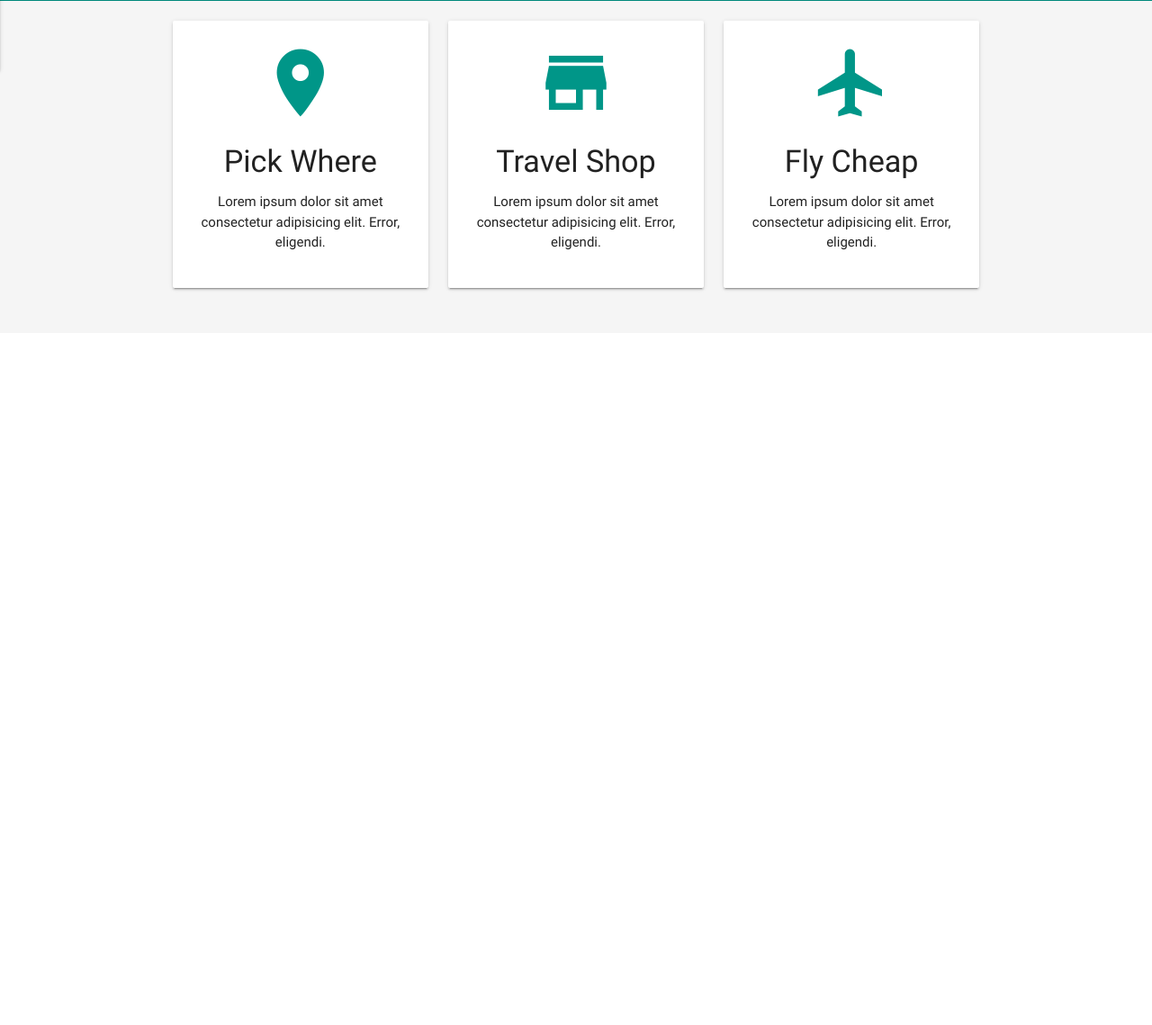
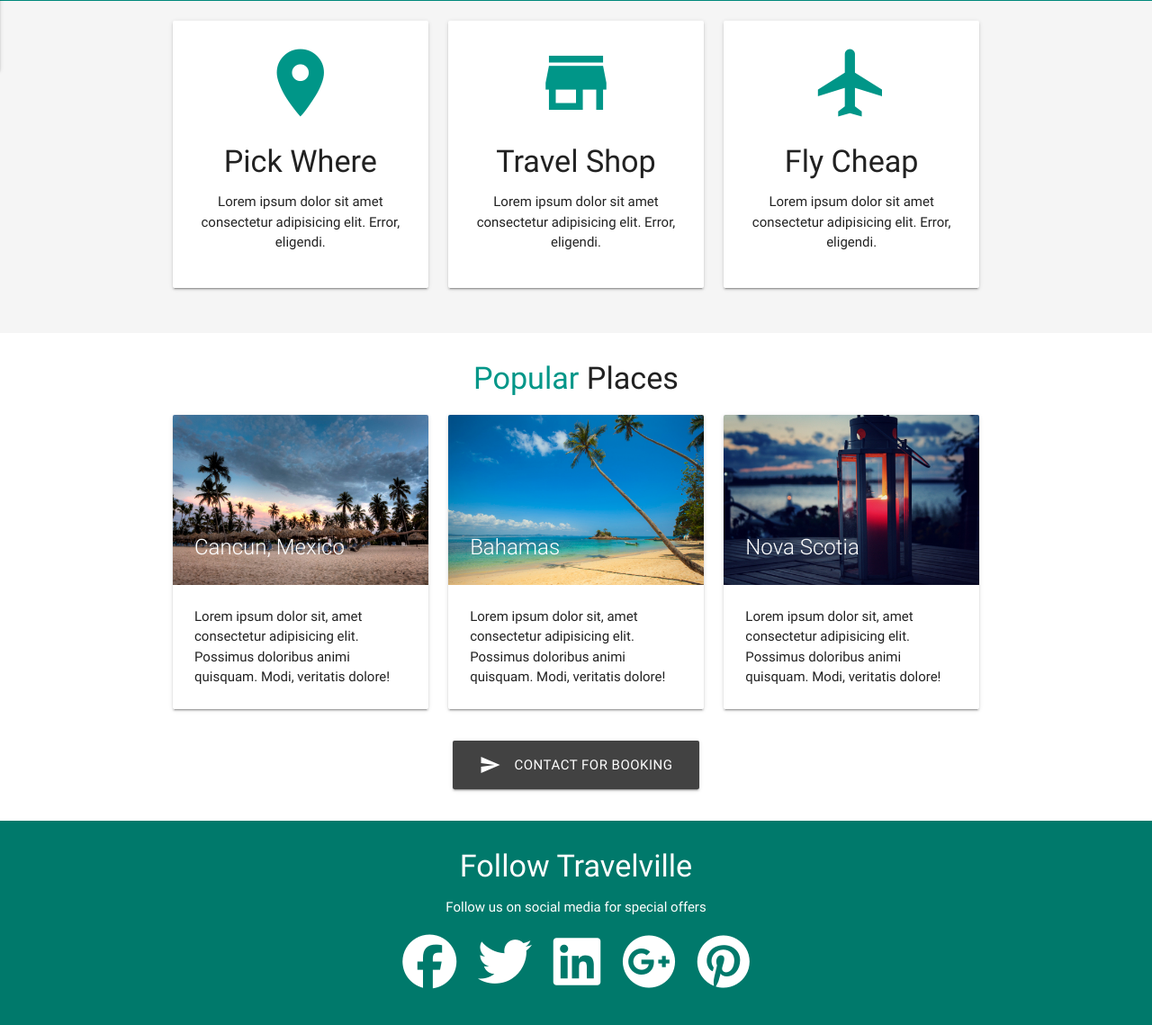
Before and after one commit to Elybourland/travel-agency-project, a plain HTML site: page index.html in a window 1280 px wide. Shown: the part 782-1921 px from the top of the page at 90% size. Before the commit the page ends 1152 px from the top, so only its background shows below. Drawn offline with nearby package versions, Linux system fonts and the light colour scheme.

Commit message:
social media icons

```diff
--- a/css/main.css
+++ b/css/main.css
@@ -14,3 +14,7 @@
     width: 100%;
     text-align: center;
 }
+
+.section-follow .fa-4x {
+    margin: 5px 10px;
+}
--- a/index.html
+++ b/index.html
@@ -119,6 +119,83 @@
     </div>
   </section>
 
+  <!-- Section: Popular -->
+  <section class="section section-popular">
+    <div class="container">
+      <div class="row">
+        <h4 class="center"><span class="teal-text">Popular</span> Places</h4>
+        <div class="col s12 m4">
+          <div class="card">
+            <div class="card-image">
+              <img src="img/resort1.jpg" alt="resort">
+              <span class="card-title">Cancun, Mexico</span>
+            </div>
+            <div class="card-content">
+              <p>Lorem ipsum dolor sit, amet consectetur adipisicing elit. Possimus doloribus animi quisquam. Modi, veritatis dolore!</p>
+            </div>
+          </div>
+        </div>
+        <div class="col s12 m4">
+          <div class="card">
+            <div class="card-image">
+              <img src="img/resort2.jpg" alt="resort">
+              <span class="card-title">Bahamas</span>
+            </div>
+            <div class="card-content">
+              <p>Lorem ipsum dolor sit, amet consectetur adipisicing elit. Possimus doloribus animi quisquam. Modi, veritatis dolore!</p>
+            </div>
+          </div>
+        </div>
+        <div class="col s12 m4">
+          <div class="card">
+            <div class="card-image">
+              <img src="img/resort3.jpg" alt="resort">
+              <span class="card-title">Nova Scotia</span>
+            </div>
+            <div class="card-content">
+              <p>Lorem ipsum dolor sit, amet consectetur adipisicing elit. Possimus doloribus animi quisquam. Modi, veritatis dolore!</p>
+            </div>
+          </div>
+        </div>
+      </div>
+      <div class="row">
+        <div class="col s12 center">
+          <a href="#contact" class="btn btn-large grey darken-3">
+            <i class="material-icons left">send</i> Contact For Booking
+          </a>
+        </div>
+      </div>
+    </div>
+  </section>
+
+  <!-- Section: Follow -->
+
+  <section class="section section-follow teal darken-2 white-text center">
+    <div class="container">
+      <div class="row">
+        <div class="col s12">
+          <h4>Follow Travelville</h4>
+          <p>Follow us on social media for special offers</p>
+          <a href="#https://facebook.com" target="_blank" class="white-text">
+          <i class="fab fa-facebook fa-4x"></i>
+          </a>
+          <a href="#https://twitter.com" target="_blank" class="white-text">
+          <i class="fab fa-twitter fa-4x"></i>
+          </a>
+          <a href="#https://linkedin.com" target="_blank" class="white-text">
+          <i class="fab fa-linkedin fa-4x"></i>
+          </a>
+          <a href="#https://googleplus.com" target="_blank" class="white-text">
+          <i class="fab fa-google-plus fa-4x"></i>
+          </a>
+          <a href="#https://pinterest.com" target="_blank" class="white-text">
+          <i class="fab fa-pinterest fa-4x"></i>
+          </a>
+        </div>
+      </div>
+    </div>
+  </section>
+
   <!--Import jQuery before materialize.js-->
   <script type="text/javascript" src="https://code.jquery.com/jquery-3.2.1.min.js"></script>
   <script type="text/javascript" src="js/materialize.min.js"></script>
```
